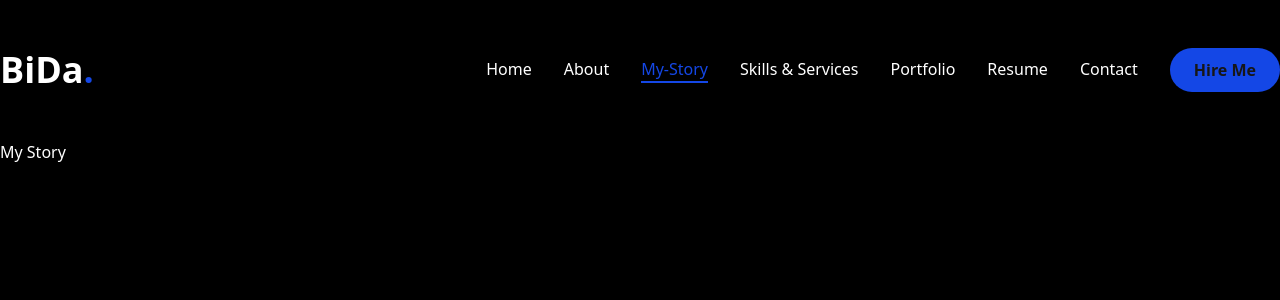
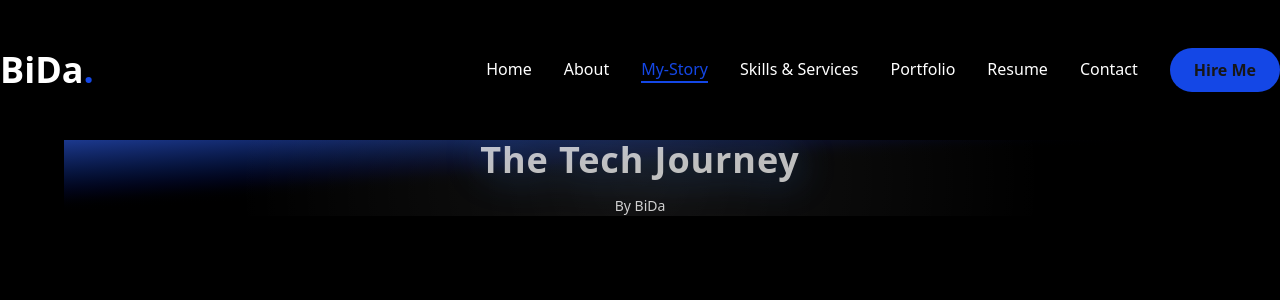
Before and after one commit to Bida3443/Bida-dev, a Next.js app: page /story in a window 1280 px wide. Shown: the top 300 px of the page. Built offline with nearby package versions, Linux system fonts and the light colour scheme.

Commit message:
My Porfolio

```diff
--- a/app/story/page.tsx
+++ b/app/story/page.tsx
@@ -7,6 +7,21 @@ import HTMLFlipBook from "react-pageflip";
 export default function Story ()  {
 
     return(
-        <div>My Story</div>
-    )
+
+    <div className="relative h-full w-full flex flex-col items-center justify-center rounded-r-xl bg-linear-to-br from-blue-900 via-black to-black text-white overflow-hidden max-w-6xl mx-auto">
+
+      {/* Subtle light overlay */}
+      <div className="absolute inset-0 bg-[radial-gradient(circle_at_center,rgba(255,255,255,0.08),transparent_70%)]"></div>
+
+      {/* Glowing Animated Title */}
+      <h1 className="relative text-3xl md:text-4xl font-bold tracking-wide animate-pulse drop-shadow-[0_0_20px_rgba(59,130,246,0.8)]">
+        The Tech Journey
+      </h1>
+
+      <p className="relative mt-4 text-sm opacity-80">
+        By BiDa
+      </p>
+    </div>
+  );
+
 }
```
